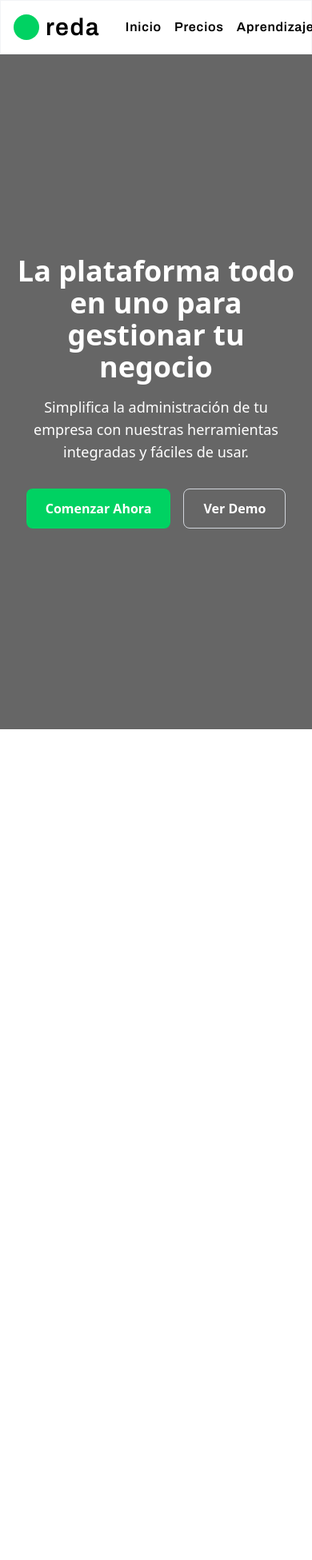
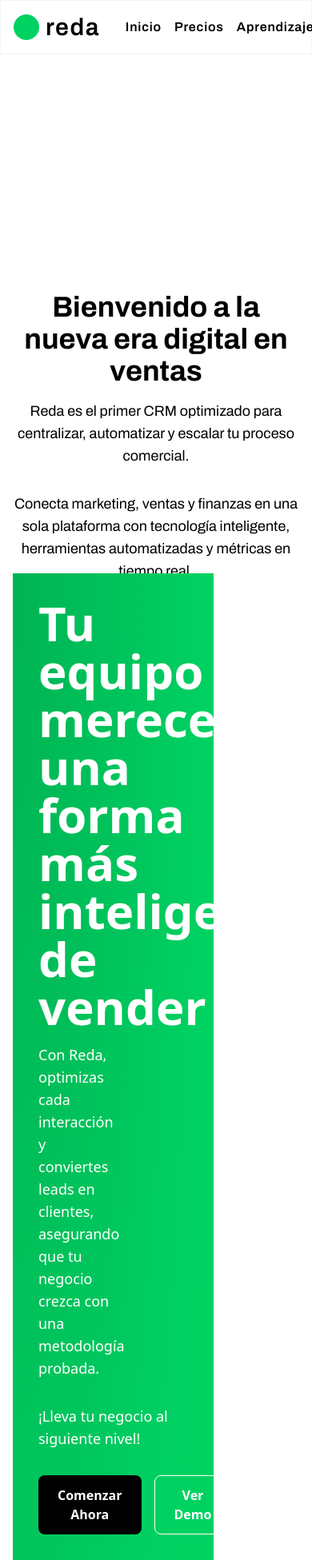
Before and after one commit to arselarah/reda, a Next.js app: page / in a window 390 px wide. Shown: the top 1951 px of the page at 80% size. Before the commit the page ends 912 px from the top, so only its background shows below. Built offline with nearby package versions, Linux system fonts and the light colour scheme.

Commit message:
segunda sección

```diff
--- a/components/heroIndex/HeroIndex.tsx
+++ b/components/heroIndex/HeroIndex.tsx
@@ -1,29 +1,46 @@
 import React from 'react'
+import { useRef } from 'react'
+import { motion, useScroll, useTransform } from 'motion/react'
+import { Archivo } from 'next/font/google'
+
+const archivo = Archivo({
+  subsets: ['latin'],
+  weight: ['100', '200', '300', '400', '500', '600', '700']
+})
 
 export default function HeroIndex() {
+  const refHero = useRef(null)
+  const { scrollYProgress: opacityHero } = useScroll({
+    target: refHero,
+    offset: ['.5 start', 'start start']
+  })
+  const opacity = useTransform(opacityHero, [0, 1], ['0%', '100%'])
   return (
     <>
-      <section>
-        <div className='hero-index_container relative flex min-h-screen w-full items-center justify-center'>
-          <div className='hero-index_overlay absolute left-0 top-0 h-full w-full bg-black/60'></div>
-          <div className='hero-index_content relative z-10 flex h-full w-full flex-col items-center justify-center px-4 text-center text-white'>
+      <section
+        ref={refHero}
+        className={` ${archivo.className} hero-index relative z-0 h-screen w-full overflow-hidden`}
+      >
+        <motion.div
+          style={{ opacity }}
+          className='hero-index_container fixed left-0 top-0 flex min-h-screen w-full items-end justify-center pb-[10vh]'
+        >
+          <div className='hero-index_overlay absolute left-0 top-0 h-full w-full'></div>
+          <div className='hero-index_content relative z-10 flex h-full w-full max-w-[75rem] flex-col items-center justify-center px-4 text-center text-black'>
             <h1 className='mb-4 text-4xl font-bold md:text-5xl lg:text-6xl'>
-              La plataforma todo en uno para gestionar tu negocio
+              Bienvenido a la nueva era digital en ventas
             </h1>
             <p className='mb-8 max-w-2xl text-lg md:text-xl'>
-              Simplifica la administración de tu empresa con nuestras
-              herramientas integradas y fáciles de usar.
+              Reda es el primer CRM optimizado para centralizar, automatizar y
+              escalar tu proceso comercial.
             </p>
-            <div className='hero-index_cta-buttons flex space-x-4'>
-              <button className='rounded-lg bg-[#00d262] px-6 py-3 font-bold text-white hover:bg-green-500'>
-                Comenzar Ahora
-              </button>
-              <button className='rounded-lg border border-gray-300 bg-transparent px-6 py-3 font-bold text-white hover:bg-gray-200 hover:text-black'>
-                Ver Demo
-              </button>
-            </div>
+            <p className='mb-8 max-w-2xl text-lg md:text-xl'>
+              Conecta marketing, ventas y finanzas en una sola plataforma con
+              tecnología inteligente, herramientas automatizadas y métricas en
+              tiempo real.
+            </p>
           </div>
-        </div>
+        </motion.div>
       </section>
     </>
   )
--- a/components/navBar/NavBar.tsx
+++ b/components/navBar/NavBar.tsx
@@ -10,7 +10,7 @@
   return (
     <>
       <section
-        className={` ${archivo.className} nav-bar border-b-1 relative flex h-[68px] w-full items-center justify-between border border-gray-100 bg-white px-4 text-white`}
+        className={` ${archivo.className} nav-bar border-b-1 sticky top-0 z-10 flex h-[68px] w-full items-center justify-between border border-gray-100 bg-white px-4 text-white`}
       >
         <article className='nav-bar_inner-container relative mx-auto flex h-full w-full max-w-[75rem] items-center justify-start'>
           <div className='nav-bar_logo-container relative flex h-full w-40 items-center justify-center text-black'>
--- /dev/null
+++ b/components/sale/SaleCards.tsx
@@ -0,0 +1,33 @@
+import React from 'react'
+
+export default function SaleCards() {
+  return (
+    <>
+      <section className='sale-cards relative z-[1] flex h-screen w-full items-center'>
+        <div className='sale-cards_container mx-auto flex w-full max-w-[75rem] flex-col items-start justify-center px-4'>
+          <div className='max-w-[70%] bg-[radial-gradient(100%_162.87%_at_0_0,_#00b354_0%,_#00d262_100%)] p-8 lg:p-16'>
+            <h2 className='mb-4 text-6xl font-bold text-white'>
+              Tu equipo merece una forma más inteligente de vender
+            </h2>
+            <p className='mb-8 max-w-[50%] text-lg text-white'>
+              Con Reda, optimizas cada interacción y conviertes leads en
+              clientes, asegurando que tu negocio crezca con una metodología
+              probada.
+            </p>
+            <p className='mb-8 text-lg text-white'>
+              ¡Lleva tu negocio al siguiente nivel!
+            </p>
+            <div className='hero-index_cta-buttons flex space-x-4'>
+              <button className='rounded-lg bg-black px-6 py-3 font-bold text-white hover:bg-green-500'>
+                Comenzar Ahora
+              </button>
+              <button className='rounded-lg border border-white bg-transparent px-6 py-3 font-bold text-white hover:bg-gray-200'>
+                Ver Demo
+              </button>
+            </div>
+          </div>
+        </div>
+      </section>
+    </>
+  )
+}
--- a/package.json
+++ b/package.json
@@ -9,7 +9,8 @@
     "lint": "next lint"
   },
   "dependencies": {
-    "next": "15.1.6",
+    "motion": "^12.23.12",
+    "next": "^15.5.0",
     "react": "^19.0.0",
     "react-dom": "^19.0.0"
   },
--- a/pages/_app.tsx
+++ b/pages/_app.tsx
@@ -5,8 +5,9 @@
 const App = ({ Component, pageProps }: AppProps) => {
   return (
     <>
-      <NavBar />
       <main className=''>
+        <NavBar />
+
         <Component {...pageProps} />
       </main>
     </>
--- a/pages/index.tsx
+++ b/pages/index.tsx
@@ -1,11 +1,13 @@
 import React from 'react'
 import HeroIndex from '@/components/heroIndex/HeroIndex'
+import SaleCards from '@/components/sale/SaleCards'
 
 export default function index() {
   return (
     <>
       <main>
         <HeroIndex />
+        <SaleCards />
       </main>
     </>
   )
```
Also changed, not shown: 1 other file (tests, documents, lock files or other folders).
